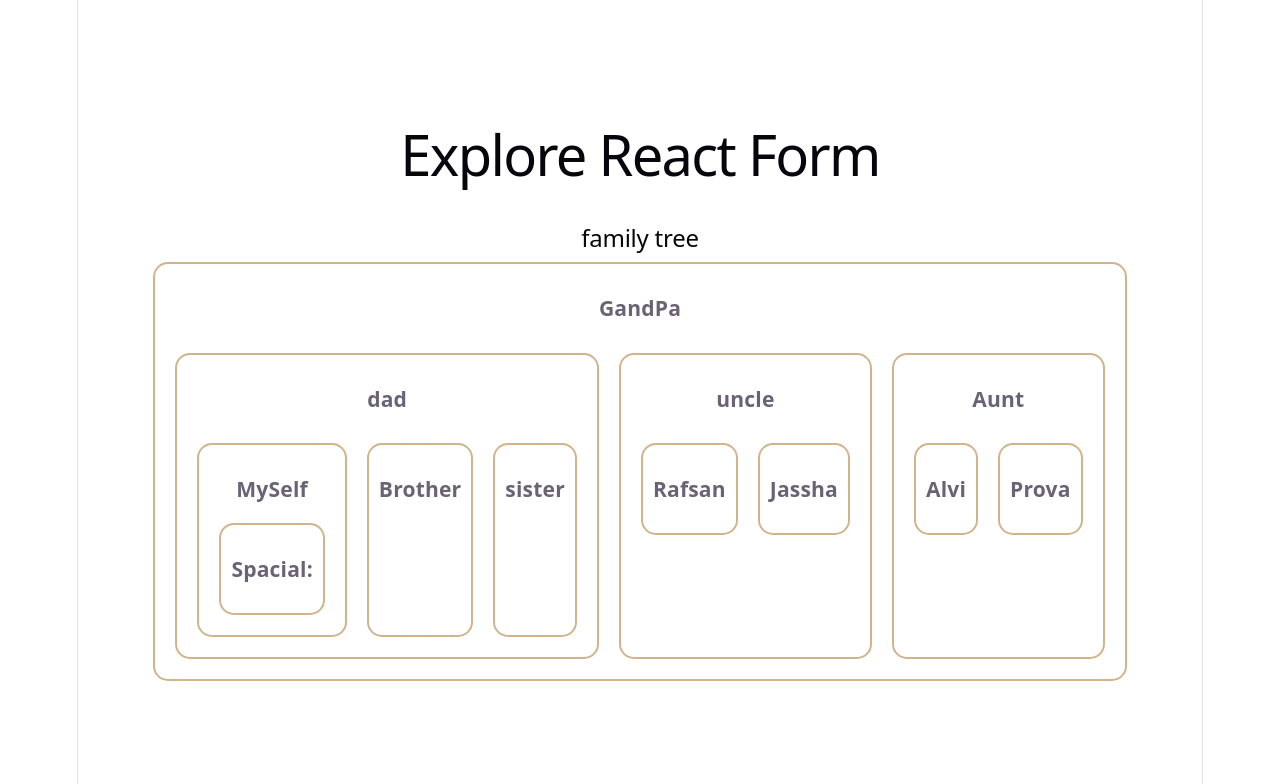
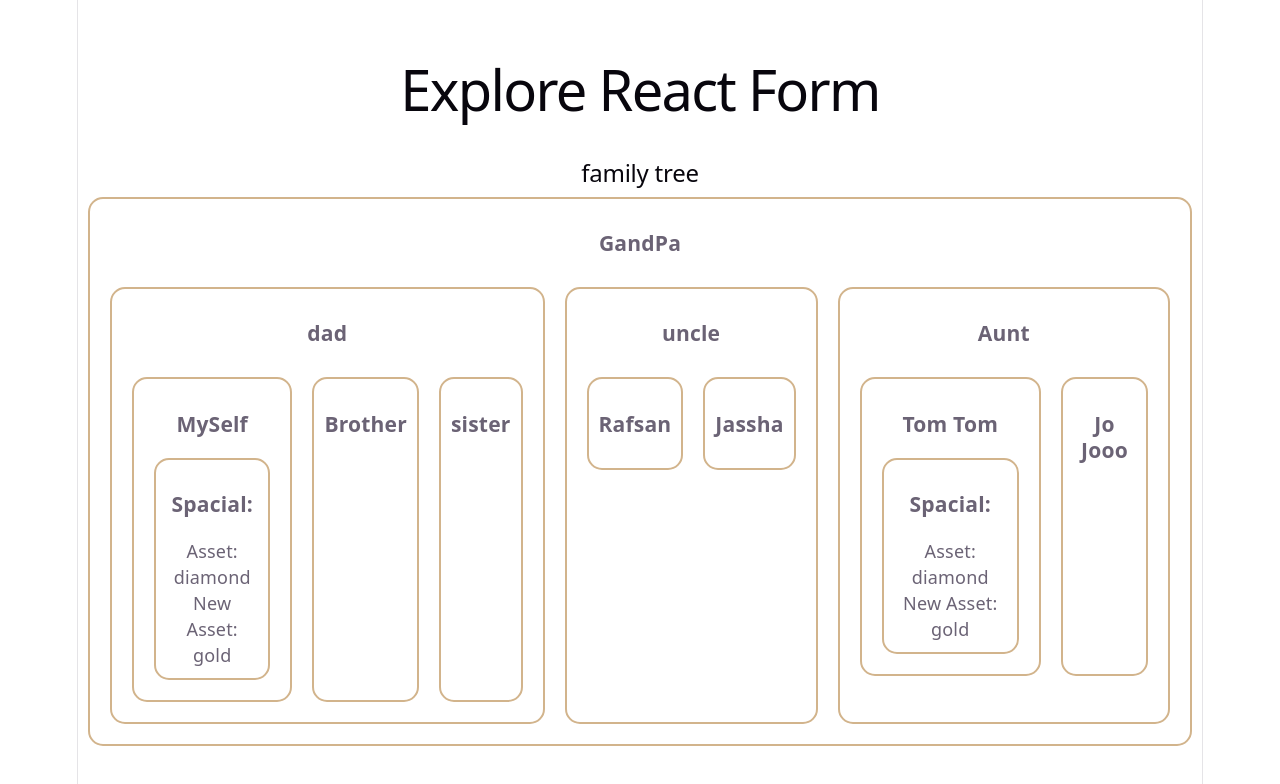
Before and after one commit to 5hoaib21/Context-API-Custom-hooks-MLST-7-MDL-37, a React (Vite) app: page / in a window 1280 px wide. Shown: the top 784 px of the page. Built offline with nearby package versions, Linux system fonts and the light colour scheme.

Commit message:
Introduction to Context API and simple context

```diff
--- a/src/components/FamilyTree/Ant.jsx
+++ b/src/components/FamilyTree/Ant.jsx
@@ -1,13 +1,13 @@
 import React from 'react';
 import Cousin from './Cousin';
 
-const Ant = () => {
+const Ant = ({asset}) => {
   return (
     <div>
       <h3>Aunt</h3>
         <section className='flex'>
-        <Cousin name='Alvi' />
-        <Cousin name='Prova' />
+        <Cousin asset={asset}  name='Tom Tom' />
+        <Cousin name='Jo Jooo' />
       </section>
     </div>
   );
--- a/src/components/FamilyTree/Cousin.jsx
+++ b/src/components/FamilyTree/Cousin.jsx
@@ -1,9 +1,11 @@
-import React from 'react';
+import React from "react";
+import Spacial from "./Spacial";
 
-const Cousin = ({name}) => {
+const Cousin = ({ name, asset }) => {
   return (
     <div>
       <h3>{name}</h3>
+      {name === "Tom Tom" && <Spacial asset={asset} />}
     </div>
   );
 };
--- a/src/components/FamilyTree/Dad.jsx
+++ b/src/components/FamilyTree/Dad.jsx
@@ -3,12 +3,12 @@ import Myself from './Myself';
 import Bro from './Bro';
 import Sis from './Sis';
 
-const Dad = () => {
+const Dad = ({asset}) => {
   return (
     <div>
       <h3>dad</h3>
       <section className='flex'>
-        <Myself />
+        <Myself asset={asset}  />
         <Bro />
         <Sis />
       </section>
--- a/src/components/FamilyTree/FamilyTree.jsx
+++ b/src/components/FamilyTree/FamilyTree.jsx
@@ -1,13 +1,19 @@
-import React from 'react';
-import GrandPa from './GrandPa';
-import './FamilyTree.css'
+import React, { createContext } from "react";
+import GrandPa from "./GrandPa";
+import "./FamilyTree.css";
+
+
+export const AssetContext = createContext('');
 
 const FamilyTree = () => {
-  const asset = 'diamond'
+  const asset = "diamond";
+  const newAsset = 'gold'
   return (
-    <div className='familyTree'>
+    <div className="familyTree">
       <h2>family tree</h2>
-      <GrandPa />
+      <AssetContext.Provider value={newAsset}>
+        <GrandPa asset={asset} />
+      </AssetContext.Provider>
     </div>
   );
 };
--- a/src/components/FamilyTree/GrandPa.jsx
+++ b/src/components/FamilyTree/GrandPa.jsx
@@ -1,16 +1,16 @@
-import React from 'react';
-import Dad from './Dad';
-import Uncle from './Uncle';
-import Ant from './Ant';
+import React from "react";
+import Dad from "./Dad";
+import Uncle from "./Uncle";
+import Ant from "./Ant";
 
-const GrandPa = () => {
+const GrandPa = ({ asset }) => {
   return (
     <div>
       <h3>GandPa</h3>
-      <section className='flex'>
-        <Dad />
+      <section className="flex">
+        <Dad asset={asset} />
         <Uncle />
-        <Ant />
+        <Ant asset={asset} />
       </section>
     </div>
   );
--- a/src/components/FamilyTree/Myself.jsx
+++ b/src/components/FamilyTree/Myself.jsx
@@ -1,11 +1,11 @@
 import React from 'react';
 import Spacial from './Spacial';
 
-const Myself = () => {
+const Myself = ({asset}) => {
   return (
     <div>
       <h3>MySelf</h3>
-      <Spacial />
+      <Spacial asset={asset}  />
     </div>
   );
 };
--- a/src/components/FamilyTree/Spacial.jsx
+++ b/src/components/FamilyTree/Spacial.jsx
@@ -1,9 +1,14 @@
-import React from 'react';
+import React, { useContext } from 'react';
+import { AssetContext } from './FamilyTree';
 
-const Spacial = ({name}) => {
+const Spacial = ({name, asset}) => {
+  const newAsset = useContext(AssetContext);
+  console.log('new Asset' ,newAsset);
   return (
     <div>
       <h3>Spacial: {name}</h3>
+      <p>Asset: {asset}</p>
+      <p>New Asset: {newAsset}</p>
     </div>
   );
 };
```
